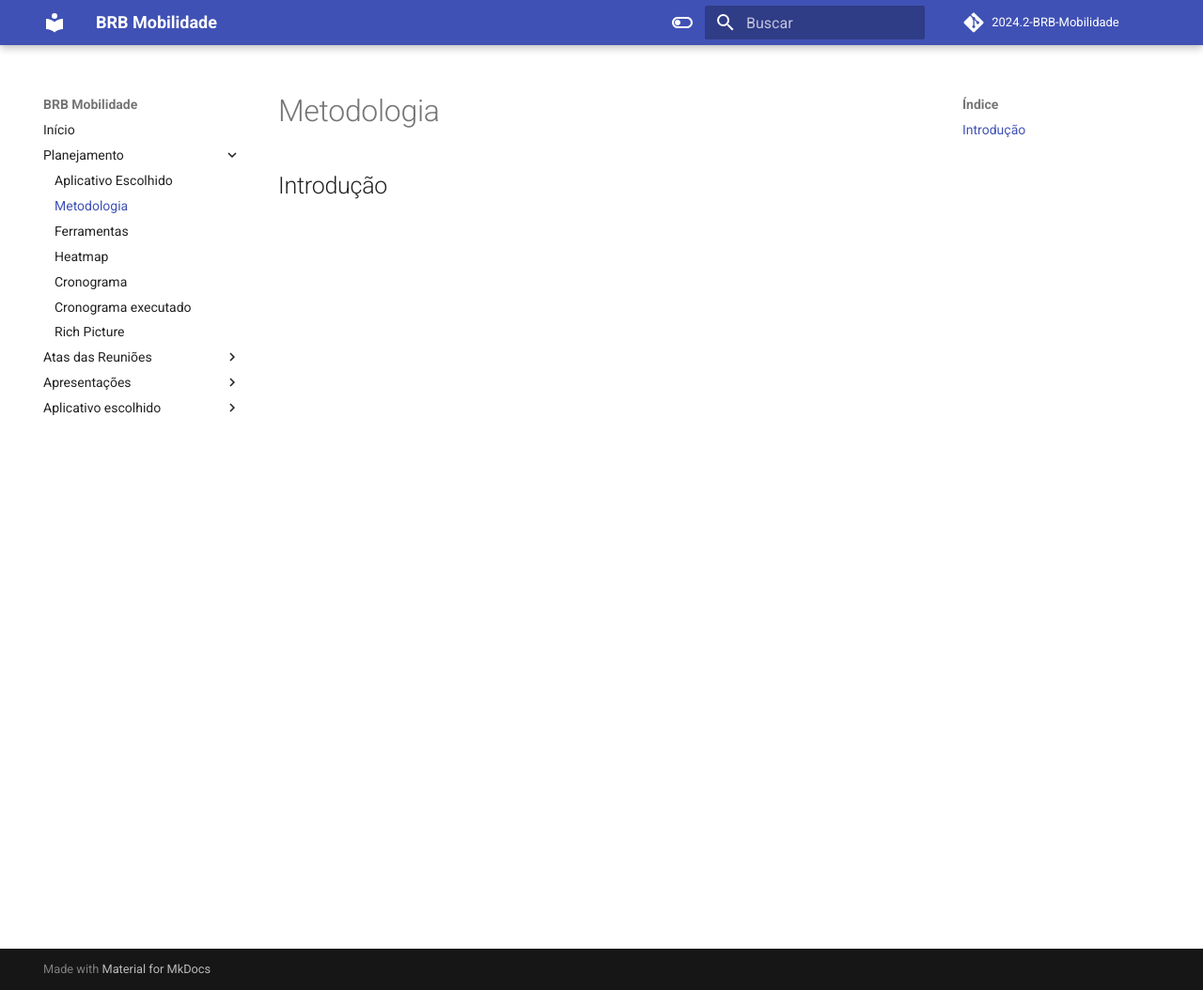
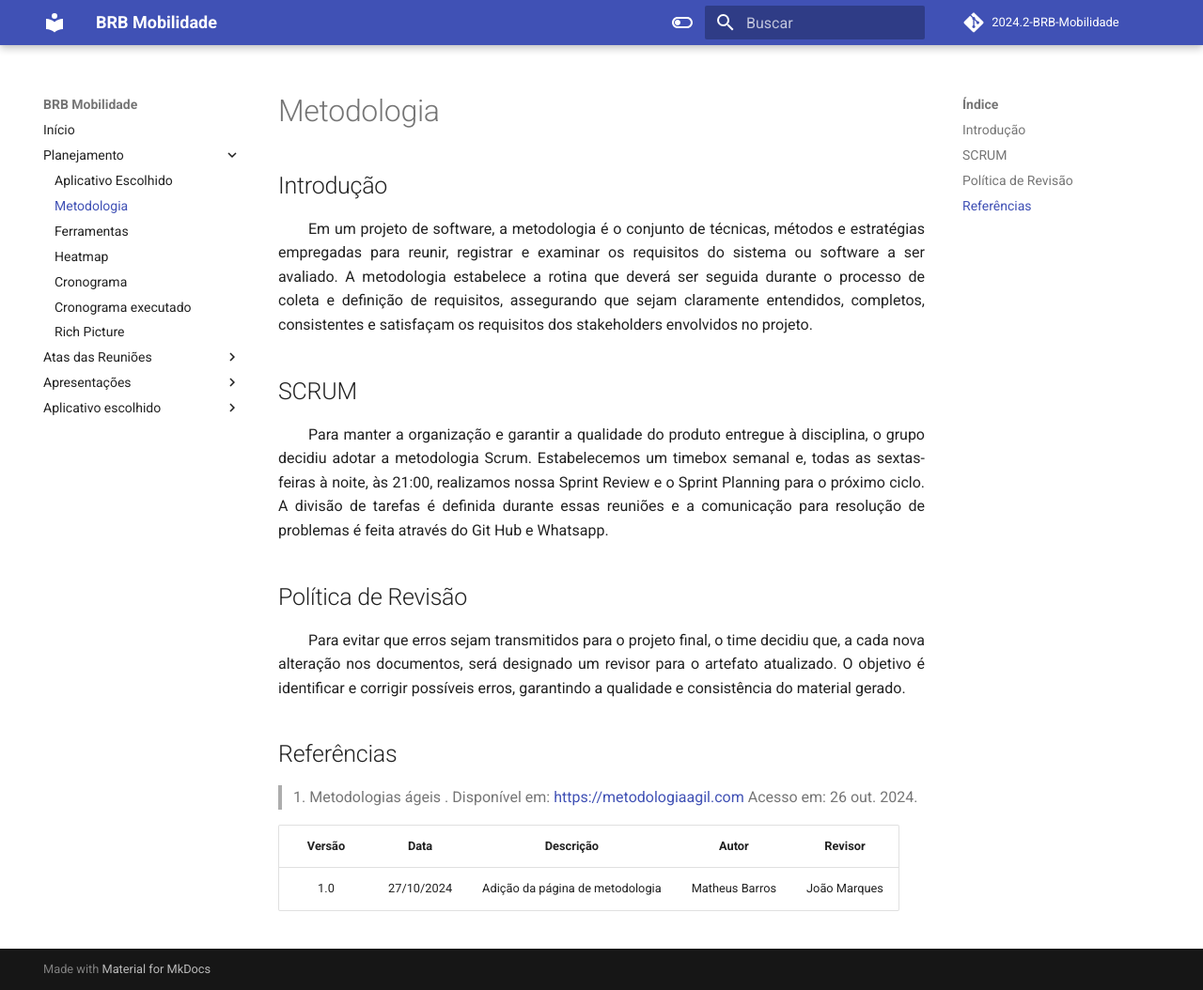
Before and after one commit to Requisitos-de-Software/2024.2-CAESB-Autoatendimento, an MkDocs documentation site: the page built from docs/planejamento/metodologia.md, in a window 1280 px wide and 1054 px high. Shown: the whole window at 94% size. Built offline with MkDocs 1.6.1 and Material for MkDocs 9.7.7, drawn with Linux system fonts in a browser that asks for light colours; comment, search, counter and statistics services are not loaded.

Commit message:
Adicionada a metodologia e o meu rich picture

```diff
--- a/docs/planejamento/metodologia.md
+++ b/docs/planejamento/metodologia.md
@@ -1,3 +1,20 @@
 # Metodologia
 
 ## Introdução
+<p align="justify">&emsp;&emsp;Em um projeto de software, a metodologia é o conjunto de técnicas, métodos e estratégias empregadas para reunir, registrar e examinar os requisitos do sistema ou software a ser avaliado. A metodologia estabelece a rotina que deverá ser seguida durante o processo de coleta e definição de requisitos, assegurando que sejam claramente entendidos, completos, consistentes e satisfaçam os requisitos dos stakeholders envolvidos no projeto.</p>
+
+## SCRUM
+<p align="justify">&emsp;&emsp;Para manter a organização e garantir a qualidade do produto entregue à disciplina, o grupo decidiu adotar a metodologia Scrum. Estabelecemos um timebox semanal e, todas as sextas-feiras à noite, às 21:00, realizamos nossa Sprint Review e o Sprint Planning para o próximo ciclo. A divisão de tarefas é definida durante essas reuniões e a comunicação para resolução de problemas é feita através do Git Hub e Whatsapp.</p>
+
+## Política de Revisão
+<p align="justify">&emsp;&emsp;Para evitar que erros sejam transmitidos para o projeto final, o time decidiu que, a cada nova alteração nos documentos, será designado um revisor para o artefato atualizado. O objetivo é identificar e corrigir possíveis erros, garantindo a qualidade e consistência do material gerado.</p>
+
+## Referências
+> <p id="1">1. Metodologias ágeis . Disponível em:
+   [https://metodologiaagil.com](https://metodologiaagil.com)
+   Acesso em: 26 out. 2024.
+</p>
+
+| Versão |    Data    |      Descrição       |  Autor  | Revisor |
+| :----: | :--------: | :------------------: | :-----: | :-----: |
+|  1.0   | 27/10/2024 | Adição da página de metodologia | Matheus Barros | João Marques|
```
Also changed, not shown: docs/planejamento/richpicture.md (+17 -1 lines), 2 other files.
